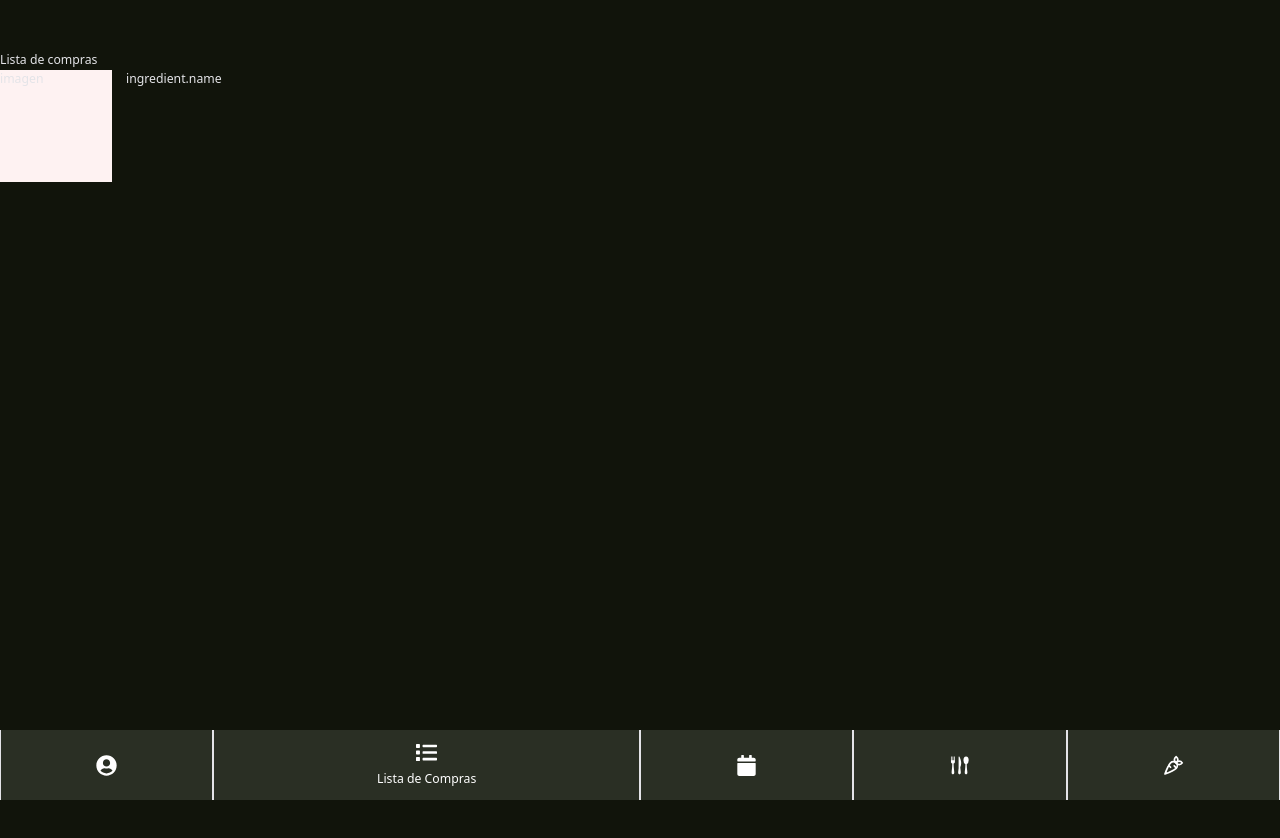
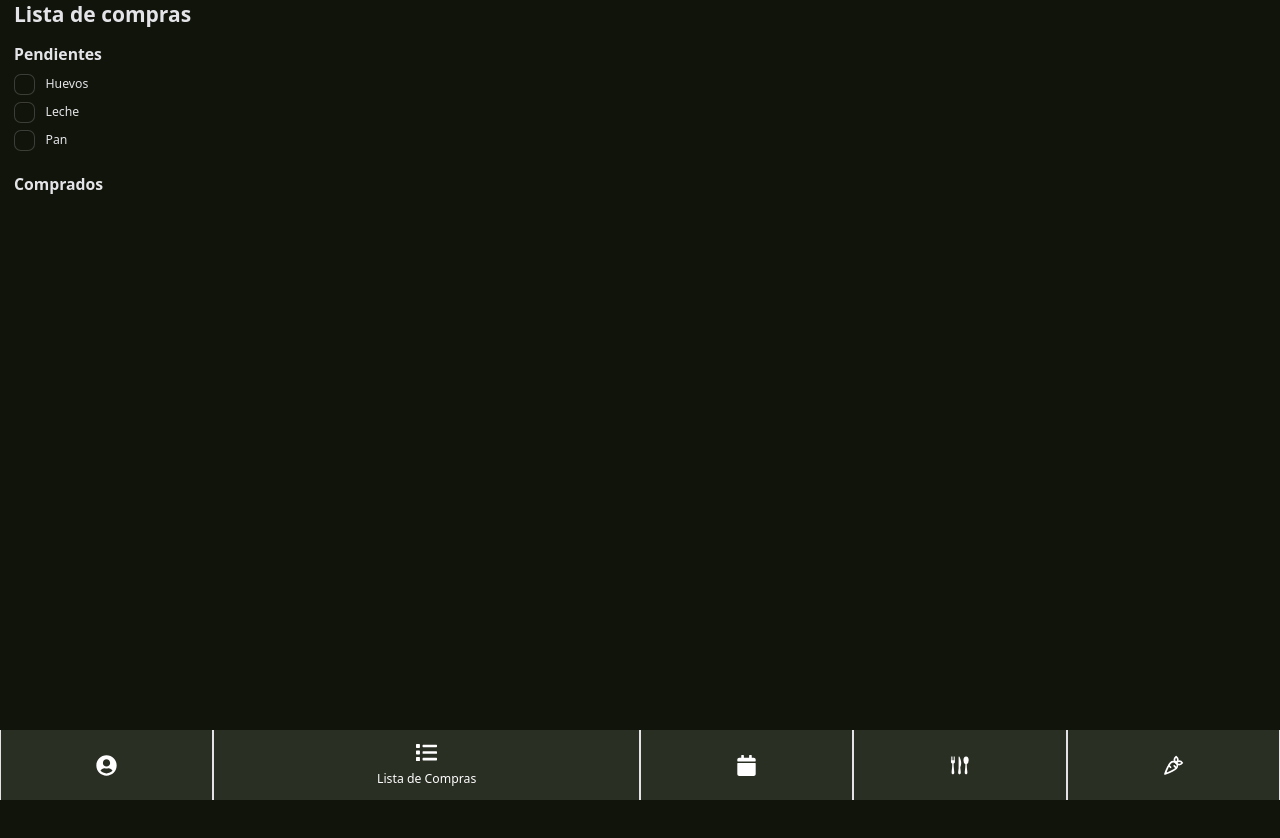
Before and after one commit to Guada-pdls/food-planner, a Next.js app: page /grocery-list in a window 1280 px wide. Shown: the top 838 px of the page. After the commit the page ends 800 px from the top, so only its background shows below. Built offline with nearby package versions, Linux system fonts and the light colour scheme.

Commit message:
lista de compras

```diff
--- /dev/null
+++ b/src/Components/GroceryList/GroceryListItem.jsx
@@ -0,0 +1,24 @@
+"use client";
+import React from "react";
+
+const GroceryListItem = ({ ingredient, onToggle }) => {
+  return (
+    <div className="ingredientContainer  flex items-center mb-2">
+      <input
+        type="checkbox"
+        className="checkbox"
+        checked={ingredient.checked}
+        onChange={onToggle}
+      />
+      <p
+        className={`ml-3 w-[33%] ${
+          ingredient.checked ? "line-through text-gray-500" : ""
+        }`}
+      >
+        {ingredient.name}
+      </p>
+    </div>
+  );
+};
+
+export default GroceryListItem;
--- /dev/null
+++ b/src/Components/GroceryList/GroceryListManager.jsx
@@ -0,0 +1,47 @@
+"use client";
+import React, { useState } from "react";
+import GroceryListItem from "./GroceryListItem";
+
+const initialIngredients = [
+  { id: 1, name: "Huevos", checked: false },
+  { id: 2, name: "Leche", checked: false },
+  { id: 3, name: "Pan", checked: false },
+];
+
+const GroceryListManager = () => {
+  const [ingredients, setIngredients] = useState(initialIngredients);
+
+  const toggleCheck = (id) => {
+    const updated = ingredients.map((item) =>
+      item.id === id ? { ...item, checked: !item.checked } : item
+    );
+    setIngredients(updated);
+  };
+
+  const unchecked = ingredients.filter((item) => !item.checked);
+  const checked = ingredients.filter((item) => item.checked);
+
+  return (
+    <div className="">
+      <h2 className="text-lg font-bold mb-2">Pendientes</h2>
+      {unchecked.map((item) => (
+        <GroceryListItem
+          key={item.id}
+          ingredient={item}
+          onToggle={() => toggleCheck(item.id)}
+        />
+      ))}
+
+      <h2 className="text-lg font-bold mt-6 mb-2">Comprados</h2>
+      {checked.map((item) => (
+        <GroceryListItem
+          key={item.id}
+          ingredient={item}
+          onToggle={() => toggleCheck(item.id)}
+        />
+      ))}
+    </div>
+  );
+};
+
+export default GroceryListManager;
--- a/src/Components/GroceryList/groceryList.jsx
+++ /dev/null
@@ -1,18 +0,0 @@
-
-import React from 'react'
-
-const GroceryList = ({  })=>{
-    return (
-        <div className=''>
-
-            <div className='ingredientContainer w-full flex mb-4'>
-                <div className='containerImage w-[8rem] h-[8rem] bg-red-50 mr-4'><p>imagen</p></div>
-                <p>{"ingredient.name"}</p>
-            </div>
-        </div>
-
-    )
-
-}
-
-export default GroceryList
--- a/src/app/grocery-list/page.js
+++ b/src/app/grocery-list/page.js
@@ -1,17 +1,14 @@
-import GroceryList from "@/Components/GroceryList/groceryList"
-import React from 'react'
-const page = () => {
+"use client";
+import React from "react";
+import GroceryListManager from "@/Components/GroceryList/GroceryListManager";
 
-let ingredient ={
-    name:"arveja",
-    id:2
-}
+const GroceryPage = () => {
   return (
-    <div className="h-screen flex-col justify-center mt-[4vw] mb-[4vw] bg-base-100 ">
-      <p className="t-[10vw]"> Lista de compras </p>
-      <GroceryList ></GroceryList>
+    <div className="h-screen flex-col justify-center  bg-base-100 pl-[1rem]">
+      <h1 className="text-2xl font-bold mb-4">Lista de compras</h1>
+      <GroceryListManager />
     </div>
-  )
-}
+  );
+};
 
-export default page
+export default GroceryPage;
```
